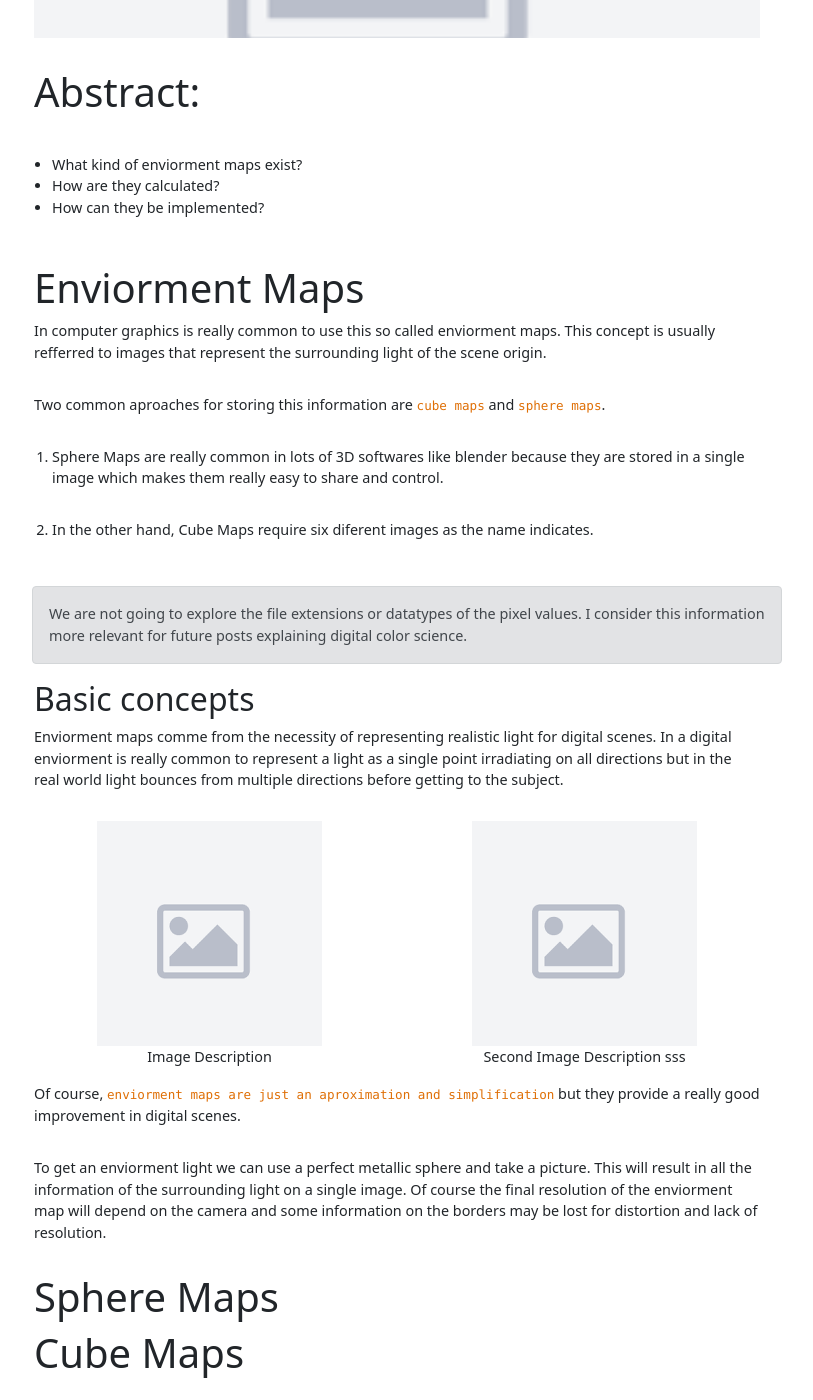
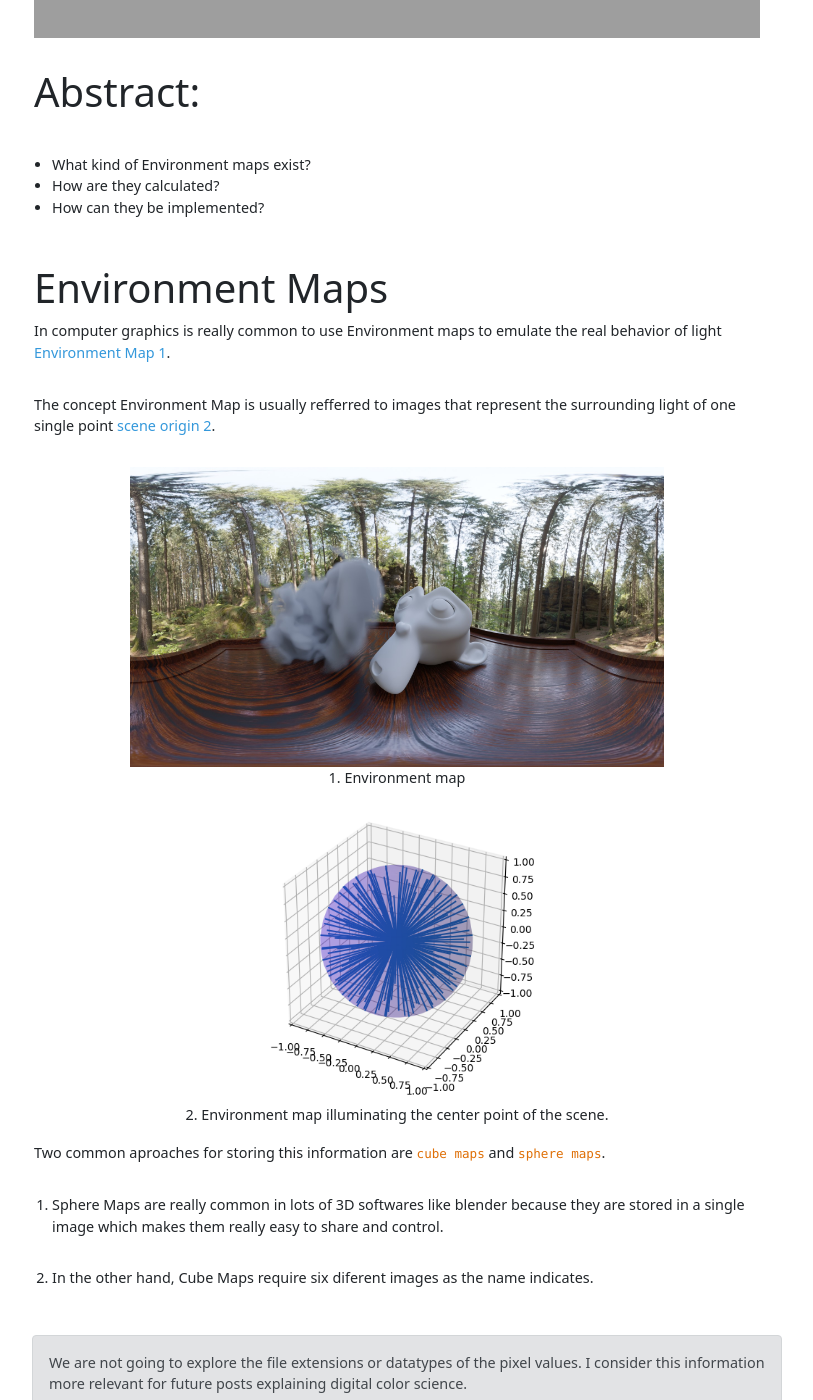
Before and after one commit to carlesmatoses/carlesmatoses.github.io, a Jekyll site: the page built from _posts/posts/2024-05-01-enviorment_map.markdown, in a window 1280 px wide and 1400 px high, scrolled down 378 px. Shown: the whole window, without its empty margins (243-1056 px from the left). Built offline with Jekyll 4.4.1, drawn with Linux system fonts in a browser that asks for light colours; nearby versions of some CDN libraries; some of the changed text lies outside the part shown; grey boxes are pictures that could not be loaded.

Commit message:
Update 2024-05-01-enviorment_map.markdown

```diff
--- a/_posts/posts/2024-05-01-enviorment_map.markdown
+++ b/_posts/posts/2024-05-01-enviorment_map.markdown
@@ -1,20 +1,33 @@
 ---
 layout: post
-title:  "Enviorment Maps"
+title:  "Environment Maps"
 date:   2024-05-1 18:17:51 +0200
-preview: "/images/image-not-found.png"
+preview: "/images/EnvironmentMap.png"
 categories: post
-permalink: post/EnviormentMaps!
+permalink: post/EnvironmentMaps!
 ---
 
-- What kind of enviorment maps exist?
+- What kind of Environment maps exist?
 - How are they calculated?
 - How can they be implemented?
 <!-- end-abstract -->
 
 
-# Enviorment Maps
-In computer graphics is really common to use this so called enviorment maps. This concept is usually refferred to images that represent the surrounding light of the scene origin.
+# Environment Maps
+
+In computer graphics is really common to use Environment maps to emulate the real behavior of light [Environment Map 1](#img:Environment-map).
+
+The concept Environment Map is usually refferred to images that represent the surrounding light of one single point [scene origin 2](#img:scene-origin).
+
+{% include figure.html image="/images/realistic_lightning.jpg"
+caption="1. Environment map"
+id="img:Environment-map"
+%}
+
+{% include figure.html image="/images/environment_point.png"
+caption="2. Environment map illuminating the center point of the scene."
+id="img:scene-origin"
+%}
 
 Two common aproaches for storing this information are `cube maps` and `sphere maps`.
 
@@ -28,17 +41,20 @@ Two common aproaches for storing this information are `cube maps` and `sphere ma
 
 
 ## Basic concepts
-Enviorment maps comme from the necessity of representing realistic light for digital scenes. In a digital enviorment is really common to represent a light as a single point irradiating on all directions but in the real world light bounces from multiple directions before getting to the subject.
+Environment maps comme from the necessity of representing realistic light for digital scenes. In a digital Environment is really common to represent a light as a single point irradiating on all directions but in the real world light bounces from multiple directions before getting to the subject.
 
-{% include figure.html image="/images/image-not-found.png" caption="Image Description"
+
+{% include figure.html image="/images/image-not-found.png"
+caption="Image Description"
+id="img:2"
 %}
-{% include figure.html image="/images/image-not-found.png" caption="Second Image Description sss"
-id="figure1"
+{% include figure.html image="/images/image-not-found.png"
+caption="Second Image Description sss"
 %}
 
-Of course, `enviorment maps are just an aproximation and simplification` but they provide a really good improvement in digital scenes.
+Of course, `Environment maps are just an aproximation and simplification` but they provide a really good improvement in digital scenes.
 
-To get an enviorment light we can use a perfect metallic sphere and take a picture. This will result in all the information of the surrounding light on a single image. Of course the final resolution of the enviorment map will depend on the camera and some information on the borders may be lost for distortion and lack of resolution.
+To get an Environment light we can use a perfect metallic sphere and take a picture. This will result in all the information of the surrounding light on a single image. Of course the final resolution of the Environment map will depend on the camera and some information on the borders may be lost for distortion and lack of resolution.
 
 # Sphere Maps
 
```
